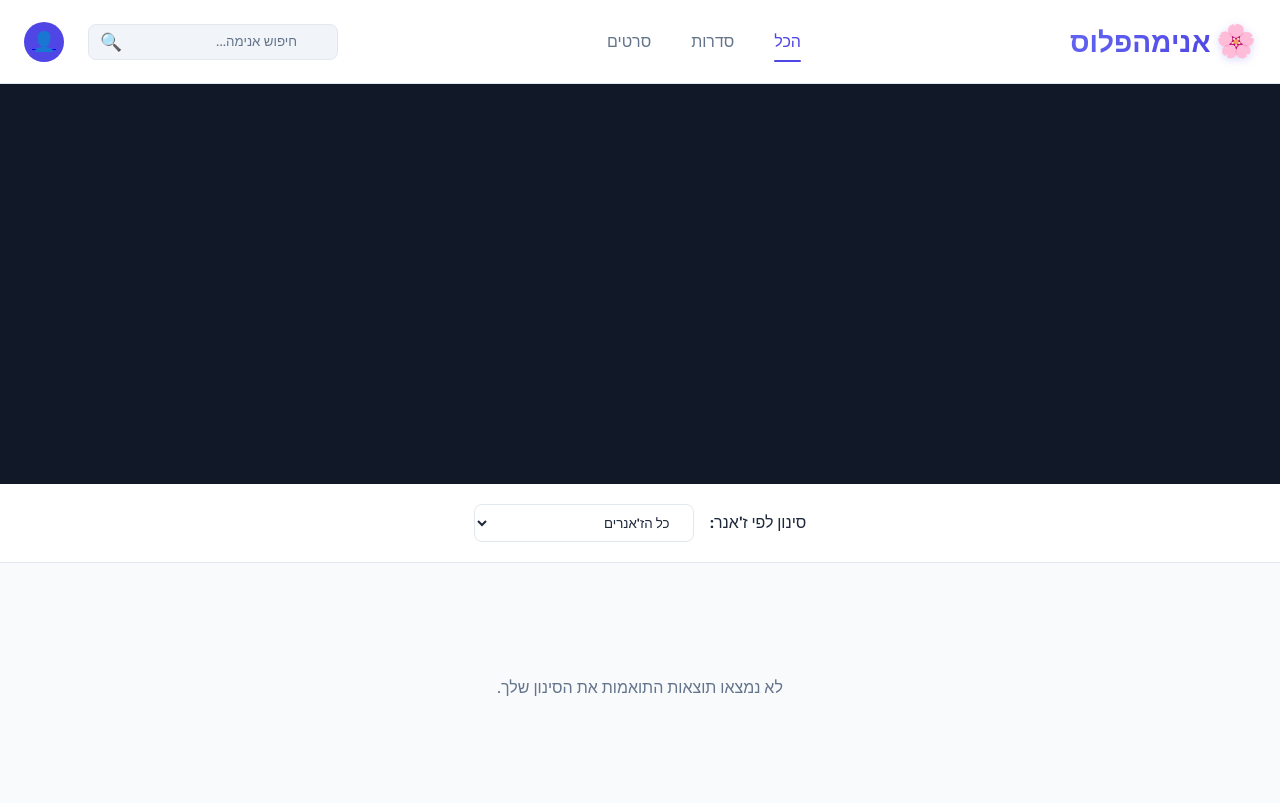
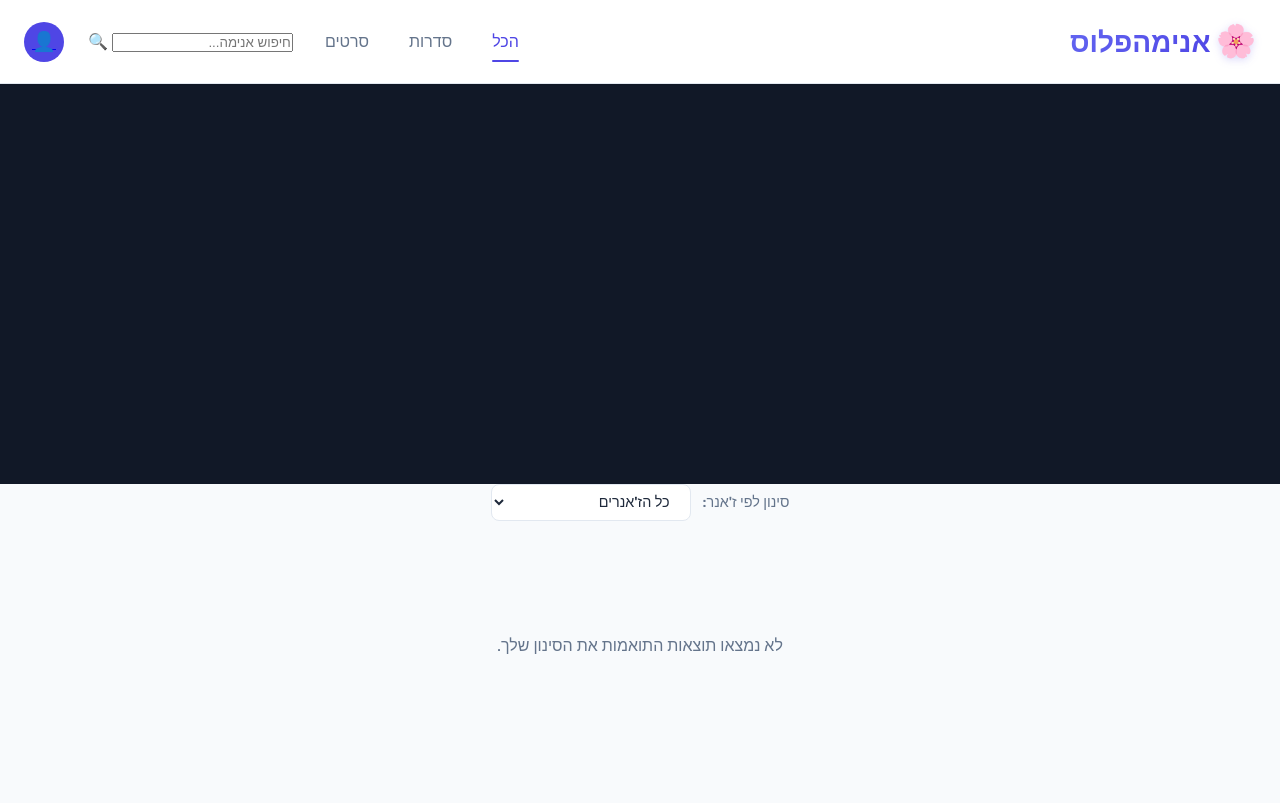
Before and after one commit to Ehud2/AIsrael, a Flask app: page / in a window 1280 px wide. Shown: the top 803 px of the page. Run offline with Flask 3, Linux system fonts and the light colour scheme; data that the repository does not hold is empty; parts of the project's set-up code (start-up, migrations or seed data) failed here and were passed over.

Commit message:
Update style.css

```diff
--- a/static/css/style.css
+++ b/static/css/style.css
@@ -79,6 +79,8 @@ body {
 .nav {
     display: flex;
     gap: 2.5rem;
+    margin-right: auto;
+    padding-right: 2rem;
 }
 
 .nav-link {
@@ -116,41 +118,6 @@ body {
     display: flex;
     gap: 1.5rem;
     align-items: center;
-}
-
-.search-box {
-    position: relative;
-}
-
-.search-box input {
-    background: var(--bg-light);
-    border: 1px solid var(--border-color);
-    padding: 0.6rem 2.5rem 0.6rem 1rem;
-    border-radius: 8px;
-    color: var(--text-dark);
-    font-family: 'Rubik', sans-serif;
-    transition: all 0.3s ease;
-    width: 250px;
-}
-
-.search-box input:focus {
-    outline: none;
-    border-color: var(--primary);
-    box-shadow: 0 0 0 3px rgba(79, 70, 229, 0.1);
-}
-
-.search-box input::placeholder {
-    color: var(--text-muted);
-}
-
-.search-icon {
-    position: absolute;
-    left: 0.75rem;
-    top: 50%;
-    transform: translateY(-50%);
-    pointer-events: none;
-    color: var(--text-muted);
-    font-size: 1.1rem;
 }
 
 .user-btn {
@@ -281,37 +248,73 @@ body {
     transform: scale(1.2);
 }
 
+.search-and-filters {
+    padding: 2.5rem 0;
+    background-color: var(--bg-light);
+    border-bottom: 1px solid var(--border-color);
+}
 
-.filters {
-    background: var(--bg-card);
-    padding: 1.25rem 0;
-    border-bottom: 1px solid var(--border-color);
+.main-search-box {
+    position: relative;
+    max-width: 700px;
+    width: 100%;
+    margin: 0 auto 1.25rem auto;
+}
+
+.main-search-box input {
+    width: 100%;
+    padding: 1rem 3.5rem 1rem 1.5rem;
+    font-size: 1.1rem;
+    font-family: 'Rubik', sans-serif;
+    color: var(--text-dark);
+    background-color: white;
+    border: 1px solid var(--border-color);
+    border-radius: 50px;
+    box-shadow: var(--shadow-md);
+    transition: all 0.3s ease;
+}
+
+.main-search-box input:focus {
+    outline: none;
+    border-color: var(--primary);
+    box-shadow: 0 0 0 4px rgba(79, 70, 229, 0.15), var(--shadow-lg);
+}
+
+.main-search-box .search-icon {
+    position: absolute;
+    left: 1.25rem;
+    top: 50%;
+    transform: translateY(-50%);
+    pointer-events: none;
+    color: var(--text-muted);
+    font-size: 1.2rem;
 }
 
 .filter-group {
     display: flex;
     align-items: center;
     justify-content: center;
-    gap: 1rem;
+    gap: 0.75rem;
 }
 
 .filter-label {
     font-weight: 500;
-    color: var(--text-dark);
-    font-size: 1rem;
+    color: var(--text-muted);
+    font-size: 0.9rem;
 }
 
 .filter-select {
     background: white;
     border: 1px solid var(--border-color);
-    padding: 0.6rem 1.2rem;
+    padding: 0.5rem 1rem;
     border-radius: 8px;
     color: var(--text-dark);
     font-family: 'Rubik', sans-serif;
     font-weight: 500;
     cursor: pointer;
     transition: all 0.3s ease;
-    min-width: 220px;
+    min-width: 200px;
+    font-size: 0.9rem;
 }
 
 .filter-select:focus {
@@ -753,7 +756,7 @@ body {
 
 @media (max-width: 768px) {
     .header-content { flex-direction: column; gap: 1rem; }
-    .nav { gap: 1rem; flex-wrap: wrap; justify-content: center; }
+    .nav { gap: 1rem; flex-wrap: wrap; justify-content: center; margin: 0; padding: 0;}
     .hero { height: 60vh; }
     .hero-slide-title { font-size: 2.2rem; }
     .anime-grid { grid-template-columns: repeat(auto-fill, minmax(200px, 1fr)); gap: 1.5rem; }
```
